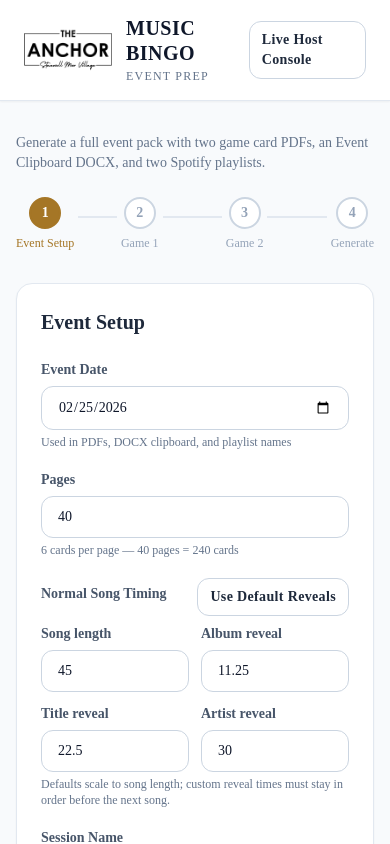
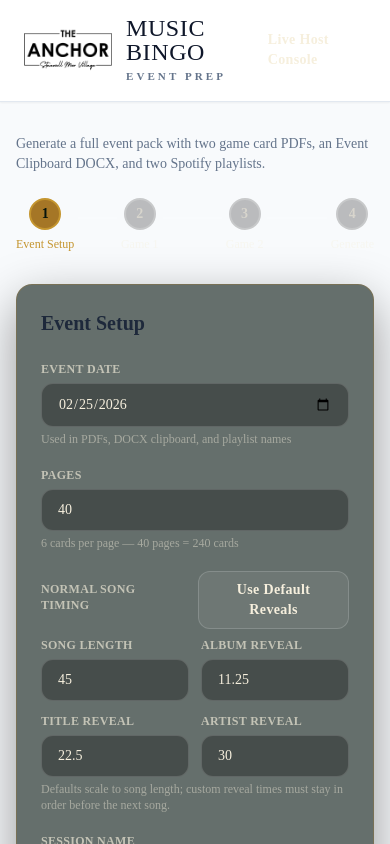
Before and after one commit to peterjpitcher/musicbingo, a Next.js app: page /prep in a window 390 px wide. Shown: the top 844 px of the page. Built offline with nearby package versions, Linux system fonts and the light colour scheme; no server answers.

Commit message:
feat: restyle UI primitives and AppHeader to the dark theme
Co-Authored-By: Claude Opus 4.8 (1M context) <noreply@anthropic.com>

```diff
--- a/components/layout/AppHeader.tsx
+++ b/components/layout/AppHeader.tsx
@@ -17,7 +17,7 @@ export function AppHeader({
   title,
   subtitle,
   actions,
-  variant = "light",
+  variant = "dark",
   logoDarkUrl,
   logoLightUrl,
   logoAlt,
@@ -27,10 +27,10 @@ export function AppHeader({
   return (
     <header
       className={[
-        "sticky top-0 z-20 flex items-center justify-between gap-5 px-6 py-4",
+        "sticky top-0 z-20 flex items-center justify-between gap-5 px-6 py-4 backdrop-blur",
         isDark
-          ? "bg-brand-green/95 border-b border-brand-gold/50 backdrop-blur-sm"
-          : "bg-white/95 border-b border-slate-200 backdrop-blur-sm shadow-sm",
+          ? "bg-ink/85 border-b border-brand-gold/35"
+          : "bg-white/95 border-b border-slate-200 shadow-sm",
       ].join(" ")}
     >
       <div className="flex items-center gap-3.5">
@@ -49,8 +49,8 @@ export function AppHeader({
         <div>
           <h1
             className={[
-              "m-0 text-xl font-extrabold uppercase tracking-wide leading-tight",
-              isDark ? "text-white" : "text-slate-900",
+              "m-0 text-2xl font-display uppercase tracking-wide leading-none",
+              isDark ? "text-cream" : "text-slate-900",
             ].join(" ")}
           >
             {title}
@@ -58,8 +58,8 @@ export function AppHeader({
           {subtitle && (
             <p
               className={[
-                "m-0 mt-0.5 text-xs uppercase tracking-widest",
-                isDark ? "text-white/70" : "text-slate-500",
+                "m-0 mt-1 text-[11px] font-bold uppercase tracking-[0.28em]",
+                isDark ? "text-brand-gold-light" : "text-slate-500",
               ].join(" ")}
             >
               {subtitle}
--- a/components/ui/Badge.tsx
+++ b/components/ui/Badge.tsx
@@ -8,8 +8,8 @@ export function Badge({ children, active = false, className = "" }: BadgeProps)
   const base =
     "inline-flex items-center rounded-full px-3 py-1 text-xs font-semibold uppercase tracking-wide border transition-colors";
   const state = active
-    ? "border-brand-gold bg-amber-50 text-amber-800"
-    : "border-slate-200 bg-slate-100 text-slate-600";
+    ? "border-brand-gold-light bg-brand-gold/20 text-brand-gold-light"
+    : "border-white/15 bg-black/20 text-cream/60";
   const cls = [base, state, className].filter(Boolean).join(" ");
   return <span className={cls}>{children}</span>;
 }
--- a/components/ui/Button.tsx
+++ b/components/ui/Button.tsx
@@ -6,13 +6,13 @@ type Size = "sm" | "md";
 
 const variantClasses: Record<Variant, string> = {
   primary:
-    "bg-brand-gold hover:bg-brand-gold-light text-white border-transparent shadow-sm",
+    "bg-brand-gold hover:bg-brand-gold-light text-ink border-brand-gold-light shadow-sm",
   secondary:
-    "bg-white hover:bg-slate-50 text-slate-800 border-slate-300 hover:border-slate-400",
+    "bg-white/[0.06] hover:bg-white/[0.12] text-cream border-white/[0.16]",
   danger:
-    "bg-red-600 hover:bg-red-700 text-white border-transparent shadow-sm",
+    "bg-red-500/20 hover:bg-red-500/30 text-red-200 border-red-400/60",
   success:
-    "bg-emerald-600 hover:bg-emerald-700 text-white border-transparent shadow-sm",
+    "bg-emerald-600 hover:bg-emerald-500 text-emerald-50 border-emerald-400/70 shadow-sm",
 };
 
 const sizeClasses: Record<Size, string> = {
--- a/components/ui/Card.tsx
+++ b/components/ui/Card.tsx
@@ -11,7 +11,7 @@ type CardProps = {
 
 export function Card({ children, className = "", as: Tag = "div", onSubmit }: CardProps) {
   const base =
-    "bg-white rounded-2xl border border-slate-200 shadow-sm p-6 sm:p-8";
+    "bg-ink/60 rounded-2xl border border-brand-gold/30 shadow-[0_18px_50px_rgba(0,0,0,0.4)] p-6 sm:p-8 text-cream";
   const cls = [base, className].filter(Boolean).join(" ");
 
   if (Tag === "form") {
--- a/components/ui/Notice.tsx
+++ b/components/ui/Notice.tsx
@@ -7,10 +7,10 @@ type NoticeProps = {
 };
 
 const variantClasses: Record<Variant, string> = {
-  success: "bg-emerald-50 border-emerald-300 text-emerald-800",
-  warning: "bg-amber-50 border-amber-300 text-amber-800",
-  error: "bg-red-50 border-red-300 text-red-800",
-  info: "bg-sky-50 border-sky-300 text-sky-800",
+  success: "bg-emerald-500/15 border-emerald-400/50 text-emerald-200",
+  warning: "bg-amber-500/15 border-amber-400/50 text-amber-200",
+  error: "bg-red-500/15 border-red-400/50 text-red-200",
+  info: "bg-sky-500/15 border-sky-400/50 text-sky-200",
 };
 
 export function Notice({ variant, children, className = "" }: NoticeProps) {
--- a/components/ui/StepIndicator.tsx
+++ b/components/ui/StepIndicator.tsx
@@ -21,12 +21,10 @@ export function StepIndicator({
         const canNavigate = Boolean(onStepClick) && (canNavigateToStep?.(i) ?? true);
         const circleClass = [
           "w-8 h-8 rounded-full flex items-center justify-center text-sm font-bold border-2 transition-colors",
-          canNavigate ? "cursor-pointer focus-visible:outline-none focus-visible:ring-2 focus-visible:ring-brand-gold focus-visible:ring-offset-2" : "",
-          done
-            ? "bg-brand-gold border-brand-gold text-white"
-            : active
-            ? "bg-brand-gold border-brand-gold text-white"
-            : "bg-white border-slate-300 text-slate-400",
+          canNavigate ? "cursor-pointer focus-visible:outline-none focus-visible:ring-2 focus-visible:ring-brand-gold focus-visible:ring-offset-2 focus-visible:ring-offset-ink" : "",
+          done || active
+            ? "bg-brand-gold border-brand-gold-light text-ink"
+            : "bg-black/25 border-white/20 text-cream/50",
         ].join(" ");
 
         const circleContent = done ? (
@@ -58,7 +56,7 @@ export function StepIndicator({
               <span
                 className={[
                   "text-xs font-medium whitespace-nowrap",
-                  active ? "text-brand-gold" : done ? "text-slate-600" : "text-slate-400",
+                  active ? "text-brand-gold-light" : done ? "text-cream/70" : "text-cream/40",
                 ].join(" ")}
               >
                 {step.label}
@@ -68,7 +66,7 @@ export function StepIndicator({
               <div
                 className={[
                   "flex-1 h-0.5 mt-[-14px] mx-1",
-                  done ? "bg-brand-gold" : "bg-slate-200",
+                  done ? "bg-brand-gold" : "bg-white/15",
                 ].join(" ")}
               />
             )}
--- a/components/ui/formStyles.ts
+++ b/components/ui/formStyles.ts
@@ -1,12 +1,12 @@
 export const inputClass =
-  "w-full bg-white border border-slate-300 rounded-xl px-4 py-2.5 text-slate-900 text-sm placeholder:text-slate-400 focus:outline-none focus:border-brand-gold focus:ring-2 focus:ring-brand-gold/20 transition-colors";
+  "w-full bg-black/30 border border-white/15 rounded-xl px-4 py-2.5 text-cream text-sm placeholder:text-cream/40 focus:outline-none focus:border-brand-gold-light focus:ring-2 focus:ring-brand-gold/20 transition-colors";
 
 export const textareaClass =
-  "w-full bg-white border border-slate-300 rounded-xl px-4 py-3 text-slate-900 text-sm placeholder:text-slate-400 focus:outline-none focus:border-brand-gold focus:ring-2 focus:ring-brand-gold/20 transition-colors min-h-[200px] resize-y";
+  "w-full bg-black/30 border border-white/15 rounded-xl px-4 py-3 text-cream text-sm placeholder:text-cream/40 focus:outline-none focus:border-brand-gold-light focus:ring-2 focus:ring-brand-gold/20 transition-colors min-h-[200px] resize-y";
 
 export const selectClass =
-  "w-full bg-white border border-slate-300 rounded-xl px-4 py-2.5 text-slate-900 text-sm focus:outline-none focus:border-brand-gold focus:ring-2 focus:ring-brand-gold/20 transition-colors appearance-none";
+  "w-full bg-black/30 border border-white/15 rounded-xl px-4 py-2.5 text-cream text-sm focus:outline-none focus:border-brand-gold-light focus:ring-2 focus:ring-brand-gold/20 transition-colors appearance-none";
 
-export const labelClass = "block text-sm font-semibold text-slate-600 mb-1.5";
+export const labelClass = "block text-xs font-bold uppercase tracking-wide text-cream/65 mb-1.5";
 
-export const helpClass = "text-xs text-slate-500 mt-1";
+export const helpClass = "text-xs text-cream/45 mt-1";
```
